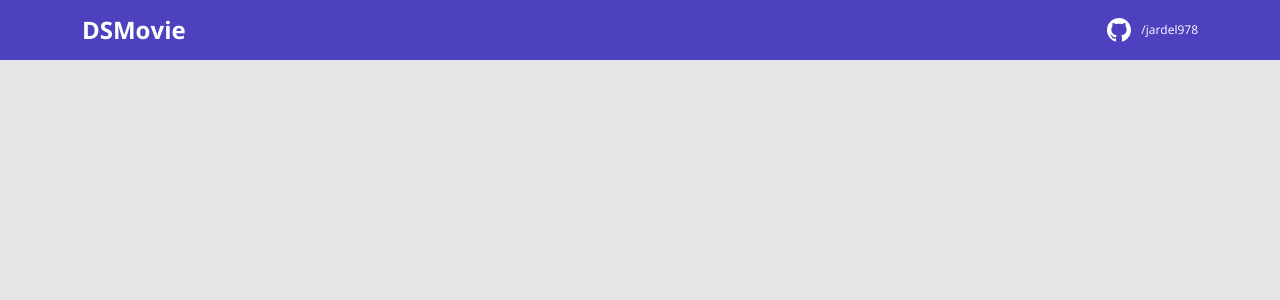
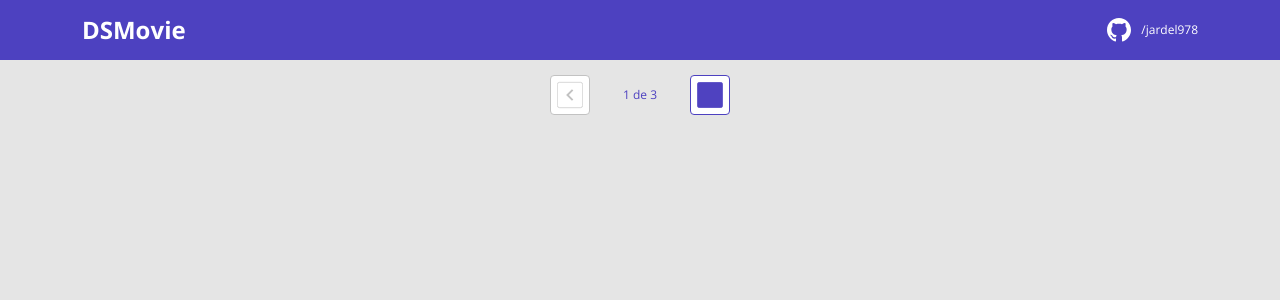
Before and after one commit to jardel978/ds-movie, a React (Create React App) app in the folder frontend/: page / in a window 1280 px wide. Shown: the top 300 px of the page. Built offline with nearby package versions, Linux system fonts and the light colour scheme.

Commit message:
Pagination layout

```diff
--- /dev/null
+++ b/frontend/src/components/Pagination/index.tsx
@@ -0,0 +1,18 @@
+import './style.css';
+import { ReactComponent as Arrow } from 'assets/img/Arrow.svg';
+
+export const Pagination = () => {
+    return (
+        <div className="dsmovie-pagination-container">
+            <div className="dsmovie-pagination-box">
+                <button className="dsmovie-pagination-button" disabled={true} >
+                    <Arrow />
+                </button>
+                <p>{`${1} de ${3}`}</p>
+                <button className="dsmovie-pagination-button" disabled={false} >
+                    <Arrow className="dsmovie-flip-horizontal" />
+                </button>
+            </div>
+        </div>
+    )
+}
--- /dev/null
+++ b/frontend/src/components/Pagination/style.css
@@ -0,0 +1,53 @@
+.dsmovie-pagination-container {
+    padding: 15px 0;
+    display: flex;
+    justify-content: center;
+    align-items: center;
+}
+
+.dsmovie-pagination-box {
+    width: 180px;
+    display: flex;
+    justify-content: space-between;
+    align-items: center;
+}
+
+.dsmovie-pagination-box form {
+    width: 100%;
+    display: flex;
+}
+
+.dsmovie-pagination-button {
+    width: 40px;
+    height: 40px;
+    border-radius: 4px;
+    background-color: #fff;
+    display: flex;
+    justify-content: center;
+    align-items: center;
+    border: 1px solid var(--color-primary);
+    cursor: pointer;
+}
+
+.dsmovie-pagination-button svg {
+    filter: brightness(0) saturate(100%) invert(26%) sepia(19%) saturate(7395%) hue-rotate(234deg) brightness(89%) contrast(92%);
+}
+
+.dsmovie-pagination-button:disabled {
+    border: 1px solid #c2c2c2;
+    cursor: unset;
+}
+
+.dsmovie-pagination-button:disabled svg {
+    filter: none;
+}
+
+.dsmovie-pagination-container p {
+    margin: 0;
+    font-size: 12px;
+    color: var(--color-primary);
+}
+
+.dsmovie-flip-horizontal {
+    transform: rotate(180deg);
+}
--- a/frontend/src/pages/Listing/index.tsx
+++ b/frontend/src/pages/Listing/index.tsx
@@ -1,9 +1,8 @@
+import { Pagination } from 'components/Pagination'
 import React from 'react'
 
 export const Listing = () => {
     return (
-        <div>
-
-        </div>
+        <Pagination />
     )
 }
```
Also changed, not shown: frontend/src/assets/img/Arrow.svg (added).
